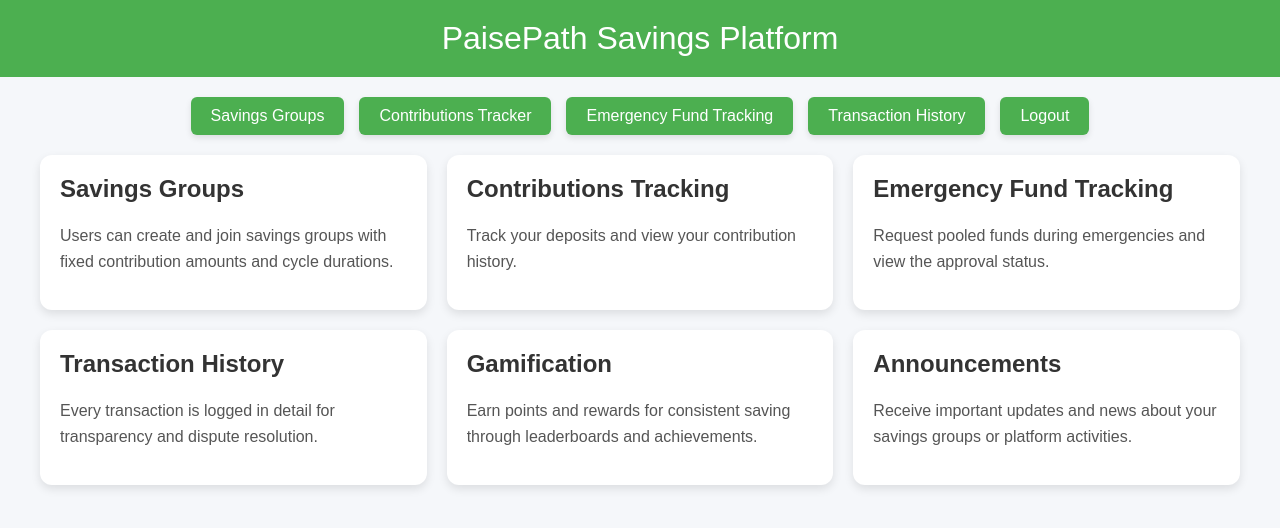
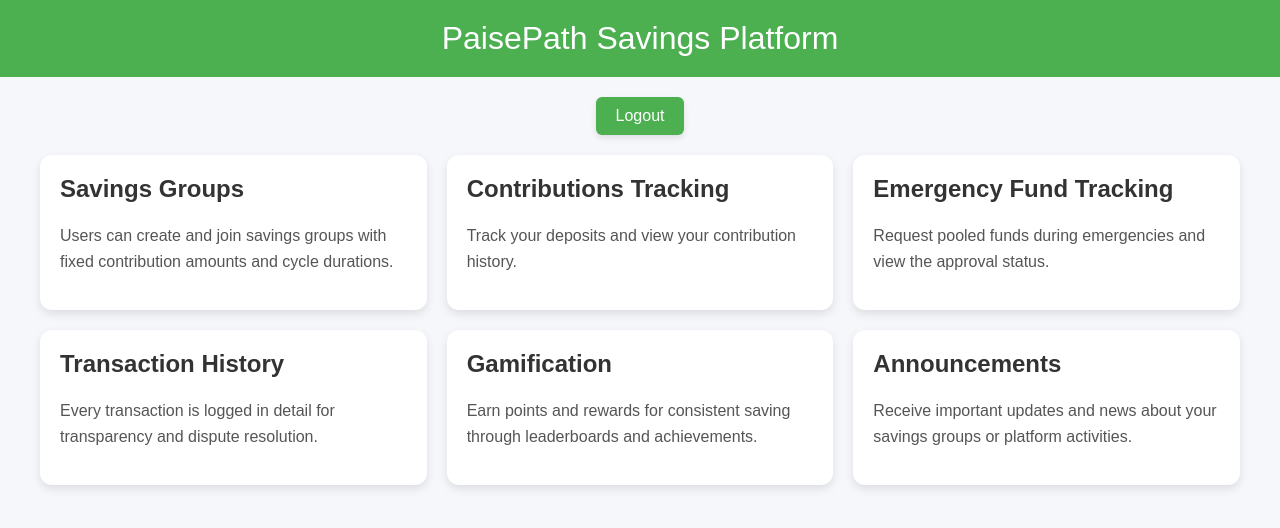
Before and after one commit to annumd/paisepath2, a plain HTML site: page features.html in a window 1280 px wide. Drawn offline with Linux system fonts and the light colour scheme.

Commit message:
Remove navigation buttons from features.html
Removed navigation buttons for Savings Groups, Contributions Tracker, Emergency Fund Tracking, and Transaction History.

```diff
--- a/features.html
+++ b/features.html
@@ -91,10 +91,7 @@
 
 <!-- Navigation Buttons -->
 <div class="top-buttons">
-  <button onclick="location.href='savings.html'">Savings Groups</button>
-  <button onclick="location.href='contributions.html'">Contributions Tracker</button>
-  <button onclick="location.href='emergency.html'">Emergency Fund Tracking</button>
-  <button onclick="location.href='transaction.html'">Transaction History</button>
+
   <button onclick="location.href='login.html'">Logout</button>
 </div>
 
```
